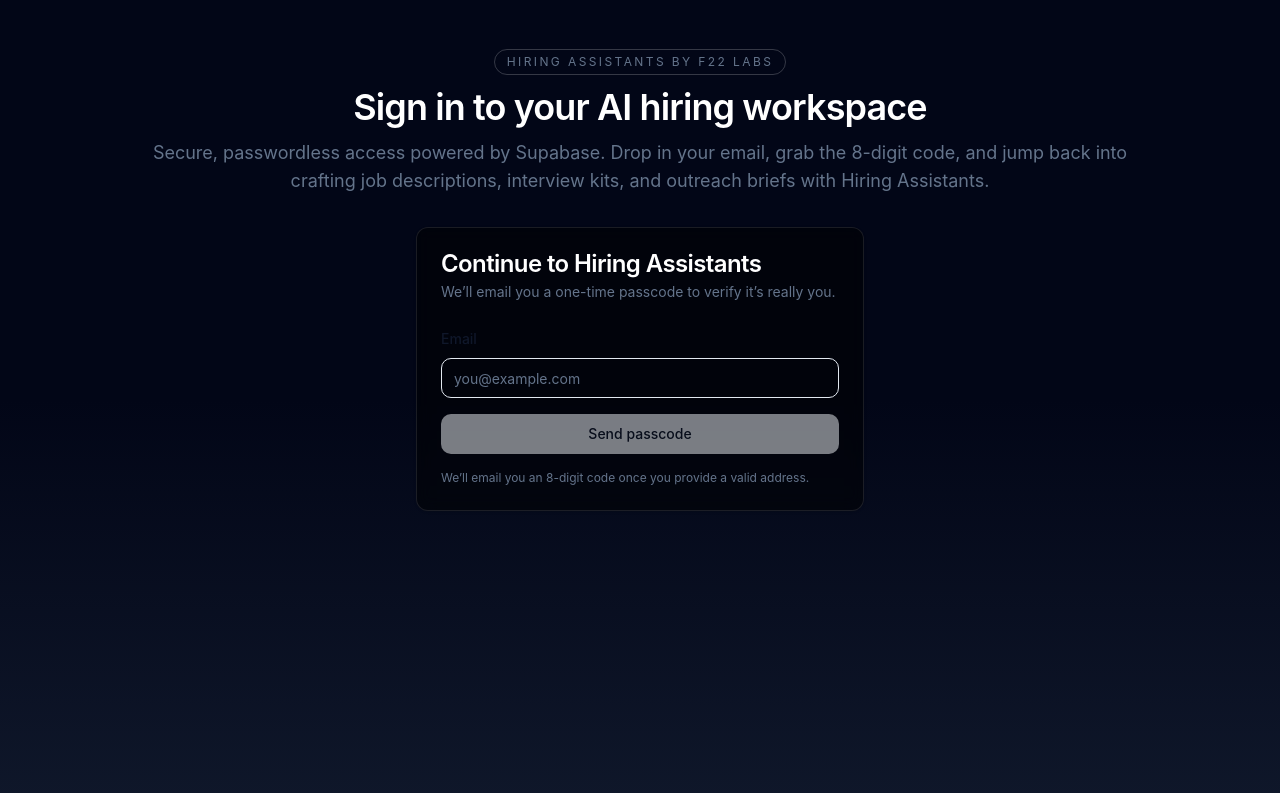
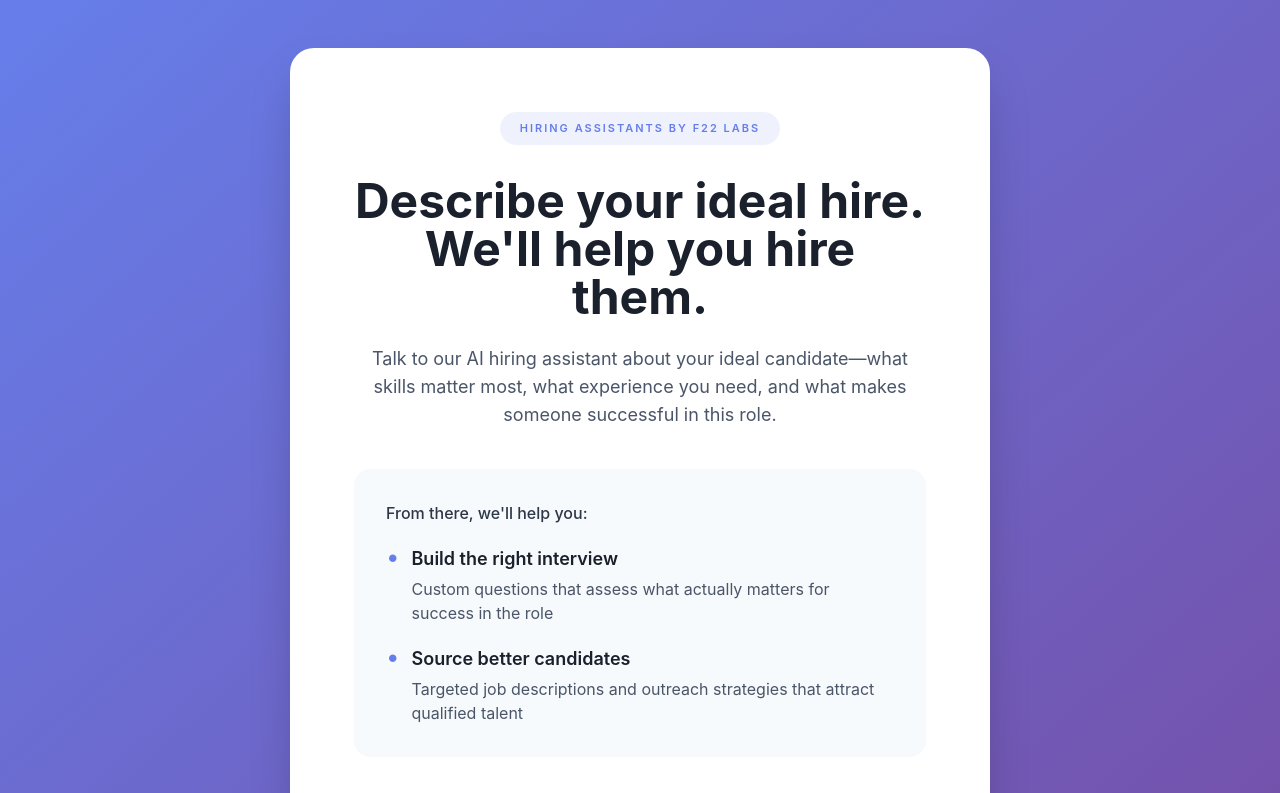
Before and after one commit to Jayasankar-F22labs/HireVox-Chat, a React (Vite) app: page / in a window 1280 px wide. Shown: the top 793 px of the page. Built offline with nearby package versions, Linux system fonts and the light colour scheme; no server answers.

Commit message:
Revamp LoginPage layout and styling for improved user experience. Updated background gradients, text styles, and content structure. Enhanced form elements for email and passcode input, ensuring better accessibility and visual appeal.

```diff
--- a/src/pages/LoginPage.tsx
+++ b/src/pages/LoginPage.tsx
@@ -3,16 +3,6 @@
 import { useLocation, useNavigate } from 'react-router-dom'
 import { toast } from 'sonner'
 
-import { Button } from '@/components/ui/button'
-import {
-  Card,
-  CardContent,
-  CardDescription,
-  CardHeader,
-  CardTitle,
-} from '@/components/ui/card'
-import { Input } from '@/components/ui/input'
-import { Label } from '@/components/ui/label'
 import { APP_NAME } from '@/constants/app'
 import { setCookie } from '@/lib/cookieUtils'
 import { supabase } from '@/lib/supabaseClient'
@@ -79,8 +69,8 @@
 
   if (loading) {
     return (
-      <div className="flex min-h-screen items-center justify-center bg-slate-950 text-white">
-        <p className="text-sm text-muted-foreground">Loading...</p>
+      <div className="flex min-h-screen items-center justify-center bg-gradient-to-br from-[#667eea] to-[#764ba2]">
+        <p className="text-sm text-white/80">Loading...</p>
       </div>
     )
   }
@@ -218,100 +208,126 @@
   }
 
   return (
-    <div className="min-h-screen bg-gradient-to-b from-slate-950 via-slate-950 to-slate-900 px-4 py-12 text-foreground">
-      <div className="mx-auto flex w-full max-w-5xl flex-col items-center gap-8">
-        <header className="space-y-3 text-center">
-          <p className="inline-flex items-center rounded-full border border-white/20 px-3 py-1 text-xs uppercase tracking-[0.2em] text-muted-foreground">
+    <div className="min-h-screen bg-gradient-to-br from-[#667eea] to-[#764ba2] flex items-center justify-center px-5 py-12">
+      <div className="bg-white rounded-3xl shadow-2xl max-w-[700px] w-full p-8 sm:p-12 md:p-16">
+        <div className="text-center mb-10">
+          <div className="inline-block text-[11px] font-semibold tracking-[2px] uppercase text-[#667eea] bg-[rgba(102,126,234,0.1)] px-5 py-2 rounded-full mb-8">
             {APP_NAME}
+          </div>
+          <h1 className="text-3xl sm:text-4xl md:text-5xl font-bold text-[#1a202c] mb-6 leading-tight">
+            Describe your ideal hire.<br />We'll help you hire them.
+          </h1>
+          <p className="text-base sm:text-lg text-[#4a5568] mb-8 leading-relaxed">
+            Talk to our AI hiring assistant about your ideal candidate—what skills matter most, what experience you need, and what makes someone successful in this role.
           </p>
-          <h1 className="text-3xl font-semibold tracking-tight text-white md:text-4xl">
-            Sign in to your AI hiring workspace
-          </h1>
-          <p className="text-base text-muted-foreground md:text-lg">
-            Secure, passwordless access powered by Supabase. Drop in your email,
-            grab the 8-digit code, and jump back into crafting job descriptions,
-            interview kits, and outreach briefs with Hiring Assistants.
+        </div>
+
+        <div className="bg-[#f7fafc] rounded-2xl p-6 sm:p-8 mb-8">
+          <p className="text-base text-[#2d3748] mb-5 font-medium">
+            From there, we'll help you:
           </p>
-        </header>
 
-        <Card className="w-full max-w-md border-white/10 bg-black/50 backdrop-blur">
-          <CardHeader>
-            <CardTitle className="text-white">Continue to Hiring Assistants</CardTitle>
-            <CardDescription>
-              We’ll email you a one-time passcode to verify it’s really you.
-            </CardDescription>
-          </CardHeader>
+          <div className="space-y-5">
+            <div className="flex items-start">
+              <span className="text-[#667eea] text-2xl mr-3 leading-none flex-shrink-0">•</span>
+              <div>
+                <h3 className="text-base sm:text-lg font-semibold text-[#1a202c] mb-1">
+                  Build the right interview
+                </h3>
+                <p className="text-sm sm:text-base text-[#4a5568] leading-relaxed">
+                  Custom questions that assess what actually matters for success in the role
+                </p>
+              </div>
+            </div>
 
-          <CardContent>
+            <div className="flex items-start">
+              <span className="text-[#667eea] text-2xl mr-3 leading-none flex-shrink-0">•</span>
+              <div>
+                <h3 className="text-base sm:text-lg font-semibold text-[#1a202c] mb-1">
+                  Source better candidates
+                </h3>
+                <p className="text-sm sm:text-base text-[#4a5568] leading-relaxed">
+                  Targeted job descriptions and outreach strategies that attract qualified talent
+                </p>
+              </div>
+            </div>
+          </div>
+        </div>
+
+        <div className="text-center">
+          <p className="text-lg font-semibold text-[#2d3748] mb-5">
+            Get started
+          </p>
           <form className="space-y-4" onSubmit={handleVerifyPasscode} noValidate>
             <div className="space-y-2">
-                <Label htmlFor="email">Email</Label>
-                <Input
+              <input
                 id="email"
                 name="email"
                 type="email"
-                  placeholder="you@example.com"
+                placeholder="Enter your email"
                 value={form.email}
                 onChange={handleInputChange}
                 onBlur={handleEmailBlur}
                 aria-invalid={Boolean(emailError)}
                 required
+                className="w-full px-5 py-4 text-base text-[#1a202c] placeholder:text-[#718096] border-2 border-[#e2e8f0] rounded-xl outline-none transition-all bg-white focus:border-[#667eea] focus:shadow-[0_0_0_3px_rgba(102,126,234,0.1)]"
               />
               {emailError && (
-                  <p className="text-xs text-rose-300" role="alert">
+                <p className="text-xs text-red-500 text-left" role="alert">
                   {emailError}
                 </p>
               )}
             </div>
             {codeRequested && (
               <div className="space-y-2">
-                  <Label htmlFor="passcode">Passcode</Label>
-                  <Input
+                <input
                   id="passcode"
                   name="passcode"
                   type="text"
-                    placeholder="8-digit code"
+                  placeholder="Enter 8-digit code"
                   value={form.passcode}
                   onChange={handleInputChange}
                   inputMode="numeric"
                   pattern="\\d{8}"
                   maxLength={8}
                   required={codeRequested}
+                  className="w-full px-5 py-4 text-base text-[#1a202c] placeholder:text-[#718096] border-2 border-[#e2e8f0] rounded-xl outline-none transition-all bg-white focus:border-[#667eea] focus:shadow-[0_0_0_3px_rgba(102,126,234,0.1)]"
                 />
-                  <p className="text-xs text-muted-foreground">
-                    Enter the latest code from your inbox. Codes expire quickly, so request a new
-                    one if needed.
+                <p className="text-xs text-[#718096] text-left">
+                  Enter the latest code from your inbox. Codes expire quickly, so request a new one if needed.
                 </p>
               </div>
             )}
-              <div className="flex flex-col gap-3 sm:flex-row">
-                <Button
-                  className="w-full"
+            <div className="flex flex-col sm:flex-row gap-3">
+              <button
                 type="button"
-                  variant="secondary"
                 onClick={handleRequestPasscode}
                 disabled={requestingCode || !canRequestPasscode}
+                className="w-full sm:flex-1 px-5 py-4 text-base font-semibold text-white bg-gradient-to-r from-[#667eea] to-[#764ba2] rounded-xl cursor-pointer transition-all shadow-[0_4px_14px_rgba(102,126,234,0.4)] hover:translate-y-[-2px] hover:shadow-[0_6px_20px_rgba(102,126,234,0.5)] active:translate-y-0 disabled:opacity-50 disabled:cursor-not-allowed disabled:hover:translate-y-0"
               >
                 {requestingCode
                   ? 'Sending...'
                   : codeRequested
                     ? 'Resend passcode'
                     : 'Send passcode'}
-                </Button>
+              </button>
               {codeRequested && (
-                  <Button className="w-full" type="submit" disabled={verifyingCode}>
+                <button
+                  type="submit"
+                  disabled={verifyingCode}
+                  className="w-full sm:flex-1 px-5 py-4 text-base font-semibold text-white bg-gradient-to-r from-[#667eea] to-[#764ba2] rounded-xl cursor-pointer transition-all shadow-[0_4px_14px_rgba(102,126,234,0.4)] hover:translate-y-[-2px] hover:shadow-[0_6px_20px_rgba(102,126,234,0.5)] active:translate-y-0 disabled:opacity-50 disabled:cursor-not-allowed disabled:hover:translate-y-0"
+                >
                   {verifyingCode ? 'Verifying...' : 'Verify passcode'}
-                  </Button>
+                </button>
               )}
             </div>
             {!codeRequested && (
-                <p className="text-xs text-muted-foreground">
-                  We’ll email you an 8-digit code once you provide a valid address.
+              <p className="text-sm text-[#718096]">
+                We'll email you an 8-digit code once you provide a valid address.
               </p>
             )}
           </form>
-          </CardContent>
-        </Card>
+        </div>
       </div>
     </div>
   )
```
Lines whose indentation alone changed are shown as unchanged.
